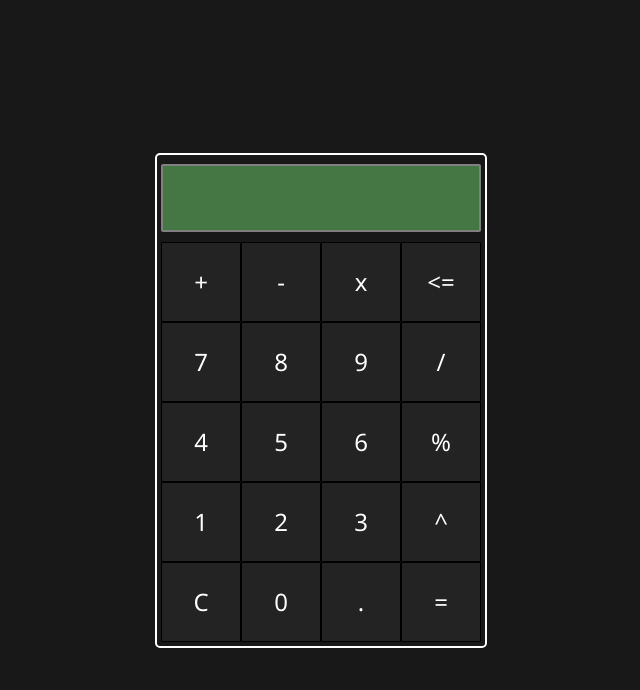
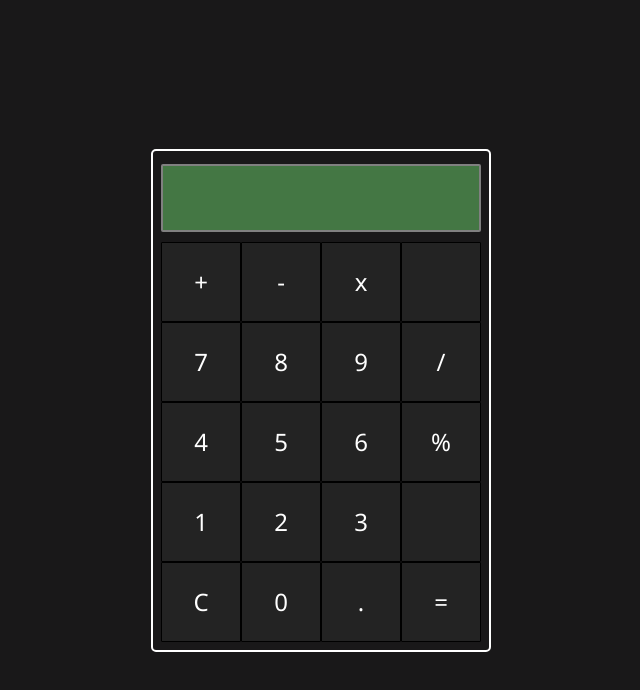
Before and after one commit to lyndonpanton/calculator, a plain HTML site: page index.html in a window 1280 px wide. Shown: the whole page, without its empty margins (319-959 px from the left). Drawn offline with Linux system fonts and the light colour scheme.

Commit message:
Disabled unfinished buttons

```diff
--- a/css/styles.css
+++ b/css/styles.css
@@ -25,7 +25,7 @@ main {
 #calculator {
     border: 2px solid white;
     border-radius: 5px;
-    padding: 4px;
+    padding: 8px;
 }
 
 #calculator-display {
@@ -68,3 +68,7 @@ main {
     color: white;
     font-size: 24px;
 }
+
+button.calculator-disabled {
+    color: #888888;
+}
--- a/index.html
+++ b/index.html
@@ -23,7 +23,8 @@
                     <button id="calculator-add" class="calculator-operator">+</button>
                     <button id="calculator-subtract" class="calculator-operator">-</button>
                     <button id="calculator-multiply" class="calculator-operator">x</button>
-                    <button id="calculator-back"><=</button>
+                    <!-- <button id="calculator-back" class="calculator-disabled"><=</button> -->
+                    <button id="calculator-back" class="calculator-disabled"></button>
                 </div>
                 <div class="calculator-row">
                     <button id="calculator-seven" class="calculator-digit">7</button>
@@ -41,7 +42,8 @@
                     <button id="calculator-one" class="calculator-digit">1</button>
                     <button id="calculator-two" class="calculator-digit">2</button>
                     <button id="calculator-three" class="calculator-digit">3</button>
-                    <button id="idcalculator-power" class="calculator-operator">^</button>
+                    <!-- <button id="idcalculator-power" class="calculator-operator calculator-disabled">^</button> -->
+                    <button id="idcalculator-power" class="calculator-operator calculator-disabled"></button>
                 </div>
                 <div class="calculator-row">
                     <button id="calculator-clear">C</button>
```
